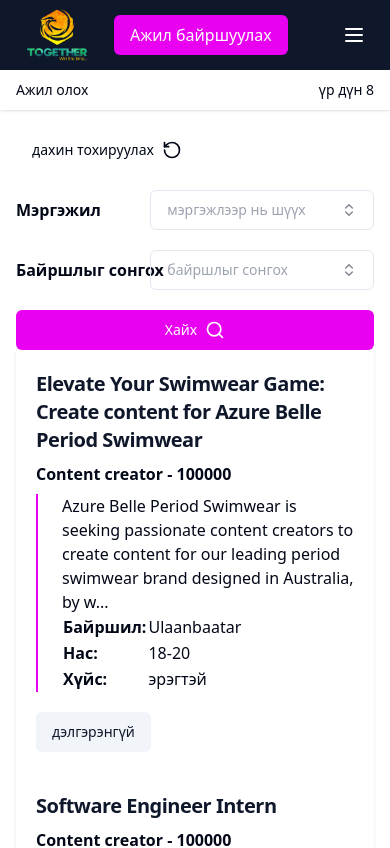
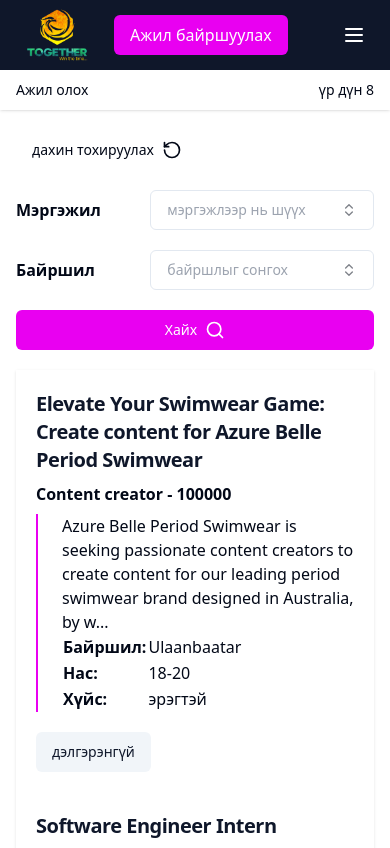
Before and after one commit to temujin469/togethermn, a Next.js app: page /search/work in a window 390 px wide. Shown: the top 848 px of the page. Built offline with nearby package versions, Linux system fonts and the light colour scheme.

Commit message:
add link

```diff
--- a/src/app/search/talent/components/Filter.tsx
+++ b/src/app/search/talent/components/Filter.tsx
@@ -23,7 +23,7 @@
   }
 
   return (
-    <div className='mr-5'>
+    <div className='md:mr-5 mb-5 md:mb-0'>
       {/* < */}
       <Button variant="ghost" className='gap-2' onClick={resetFilter}>
         дахин тохируулах
--- a/src/app/search/work/components/Filter.tsx
+++ b/src/app/search/work/components/Filter.tsx
@@ -19,7 +19,7 @@
     console.log(filter)
   }
   return (
-    <div>
+    <div className='mb-5 md:mb-0'>
       {/* < */}
       <Button variant="ghost" className='gap-2' onClick={resetFilter}>
         дахин тохируулах
@@ -31,7 +31,7 @@
             professions.map((pro) => ({ value: pro.slug, label: pro.name }))
           } className='w-full' />
         </FilterRow>
-        <FilterRow label='Байршлыг сонгох'>
+        <FilterRow label='Байршил'>
           <Combobox onSelect={(val) => setFilter({ ...filter, location: val })} placeholder='байршлыг сонгох' values={professions.map((pro) => ({ value: pro.slug, label: pro.name }))} className='w-full' />
         </FilterRow>
       </div>
--- a/src/components/header/SidebarMenu.tsx
+++ b/src/components/header/SidebarMenu.tsx
@@ -24,7 +24,7 @@
           {
             professions.map(pro => (
               <div className='p-1'>
-                <Link href="#" key={pro.slug}>
+                <Link href="/search/work" key={pro.slug}>
                   {pro.name}
                 </Link>
               </div>
@@ -43,7 +43,7 @@
             {
               professions.map(pro => (
                 <div className='p-1'>
-                  <Link href="#" key={pro.slug}>
+                  <Link href="/search/talent" key={pro.slug}>
                     {pro.name}
                   </Link>
                 </div>
--- a/src/components/home/AreYouReady.tsx
+++ b/src/components/home/AreYouReady.tsx
@@ -13,7 +13,7 @@
         <div
           data-aos="fade-right"
         >
-          <H2>Та төслөө эхлүүлэхэд бэлэн үү?<br /> Яаг одоо ажил нийтэлэх!</H2>
+            <H2>Та төслөө эхлүүлэхэд бэлэн үү?<br /> Яаг одоо ажил нийтлэх!</H2>
         </div>
         <div className='flex flex-col gap-6'
           data-aos='fade-left'>
```
